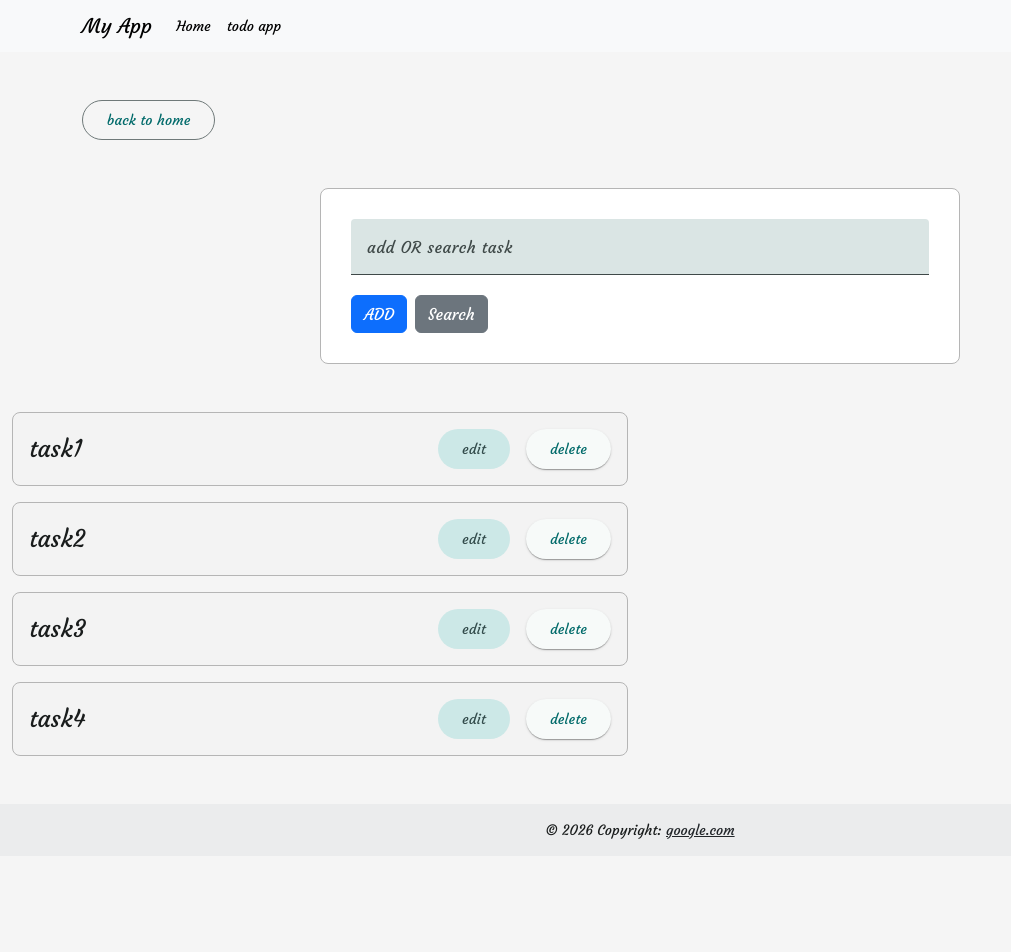
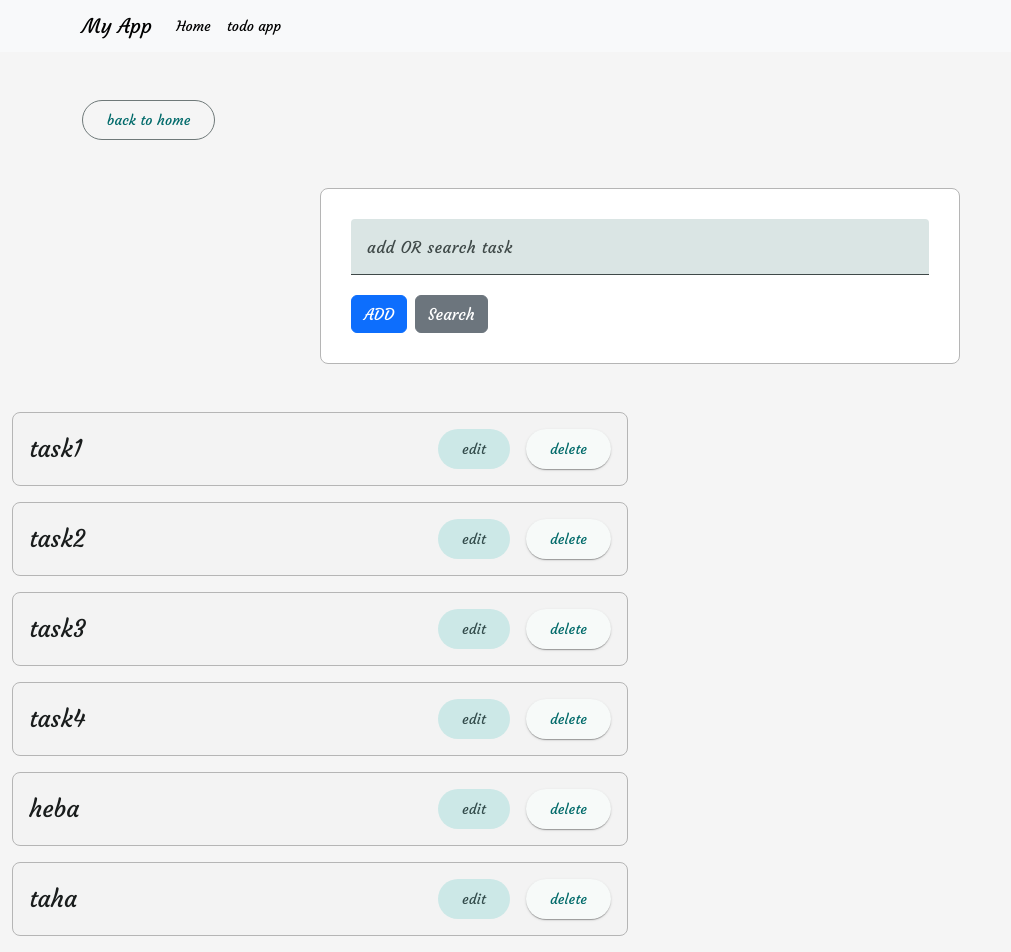
Before and after one commit to hebataha/my-angular-app, an Angular app: page /todoApp in a window 1280 px wide. Shown: the top 952 px of the page, without its empty margins (0-1011 px from the left). Before the commit the page ends 856 px from the top, so only its background shows below. Built offline with nearby package versions, Linux system fonts and the light colour scheme.

Commit message:
search method

```diff
--- a/src/app/todo/todo.html
+++ b/src/app/todo/todo.html
@@ -12,6 +12,7 @@
                         class="w-100"
                         matInput
                         placeholder="add task"
+                        (change)="checkInp()"
                         [(ngModel)]="inputTask"
 
                     >
--- a/src/app/todo/todo.ts
+++ b/src/app/todo/todo.ts
@@ -23,7 +23,7 @@ export class Todo implements OnInit {
   filterArray: any = []
   inputTask: string = ""
   constructor() {
-    this.todoArray = ["task1", "task2", "task3", "task4"]
+    this.todoArray = ["task1", "task2", "task3", "task4", "heba" , "taha"]
   }
   ngOnInit(): void {
     //Called after the constructor, initializing input properties, and the first call to ngOnChanges.
@@ -34,9 +34,17 @@ export class Todo implements OnInit {
     this.todoArray.push(this.inputTask)
   }
   valInput() {
-    this.todoArray = this.todoArray.filter((todo: any) => todo == this.inputTask)
+    this.todoArray = this.todoArray.filter((todo: any) => todo.includes(this.inputTask));
+
     // console.log(this.todoArray)
     // if (this.todoArray == "") {
     // }
   }
+  checkInp() {
+    console.log("hhhhhhhhhi");
+
+    if (this.inputTask == "") {
+      alert("empty")
+    }
+  }
 }
```
